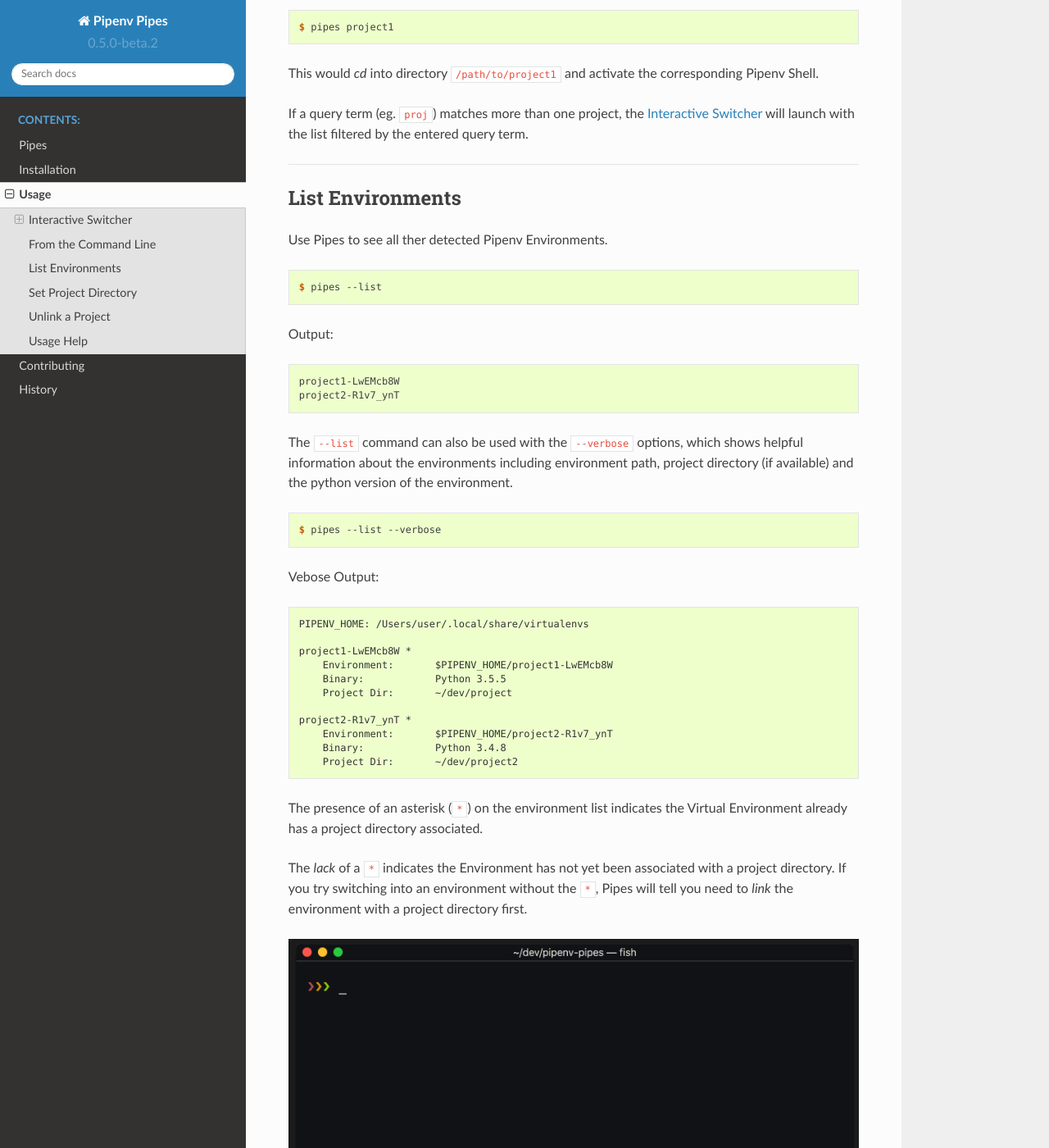
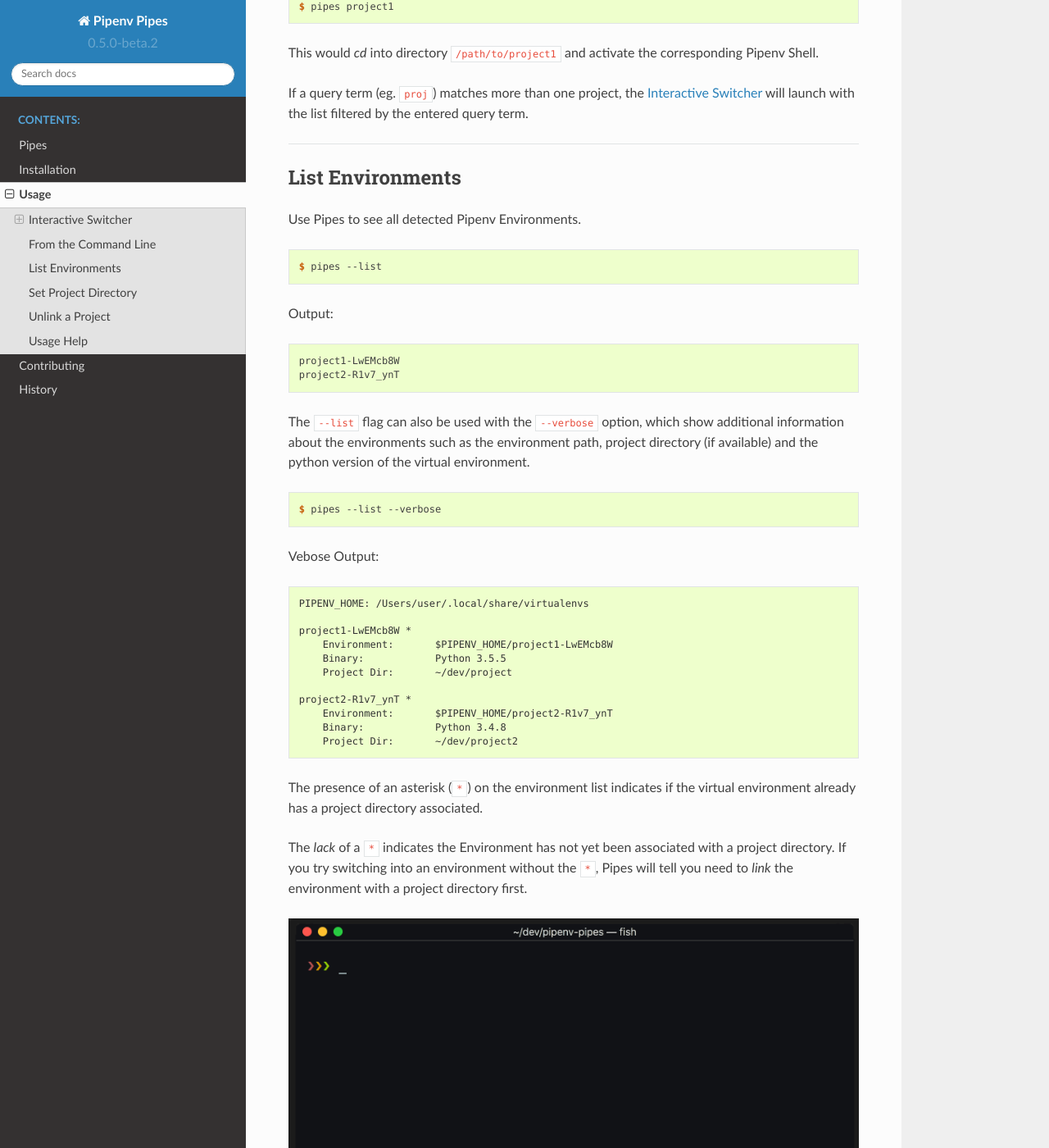
Before and after one commit to gtalarico/pipenv-pipes, a Sphinx documentation site: the page built from docs/usage.rst, in a window 1280 px wide and 1400 px high, scrolled down 1434 px. Shown: the whole window at 82% size. Built offline with Sphinx 7.4.7 and the Read the Docs theme 2.0.0, drawn with Linux system fonts in a browser that asks for light colours; some of the changed text lies outside the part shown.

Commit message:
Update usage.rst

```diff
--- a/docs/usage.rst
+++ b/docs/usage.rst
@@ -67,7 +66,7 @@
 List Environments
 -----------------
 
-Use Pipes to see all ther detected Pipenv Environments.
+Use Pipes to see all detected Pipenv Environments.
 
 .. code:: console
 
@@ -81,10 +80,10 @@
   project2-R1v7_ynT
 
 
-The ``--list`` command can also be used with the ``--verbose`` options,
-which shows helpful information about the environments
-including environment path, project directory (if available) and
-the python version of the environment.
+The ``--list`` flag can also be used with the ``--verbose`` option,
+which show additional information about the environments
+such as the environment path, project directory (if available) and
+the python version of the virtual environment.
 
 .. code:: console
 
@@ -107,7 +106,7 @@
       Project Dir: 	 ~/dev/project2
 
 The presence of an asterisk (``*``) on the environment list
-indicates the Virtual Environment already has a project directory associated.
+indicates if the virtual environment already has a project directory associated.
 
 The `lack` of a ``*`` indicates the Environment has not yet been
 associated with a project directory. If you try switching into an
```
Also changed, not shown: other parts of docs/usage.rst (+0 -1 lines).
